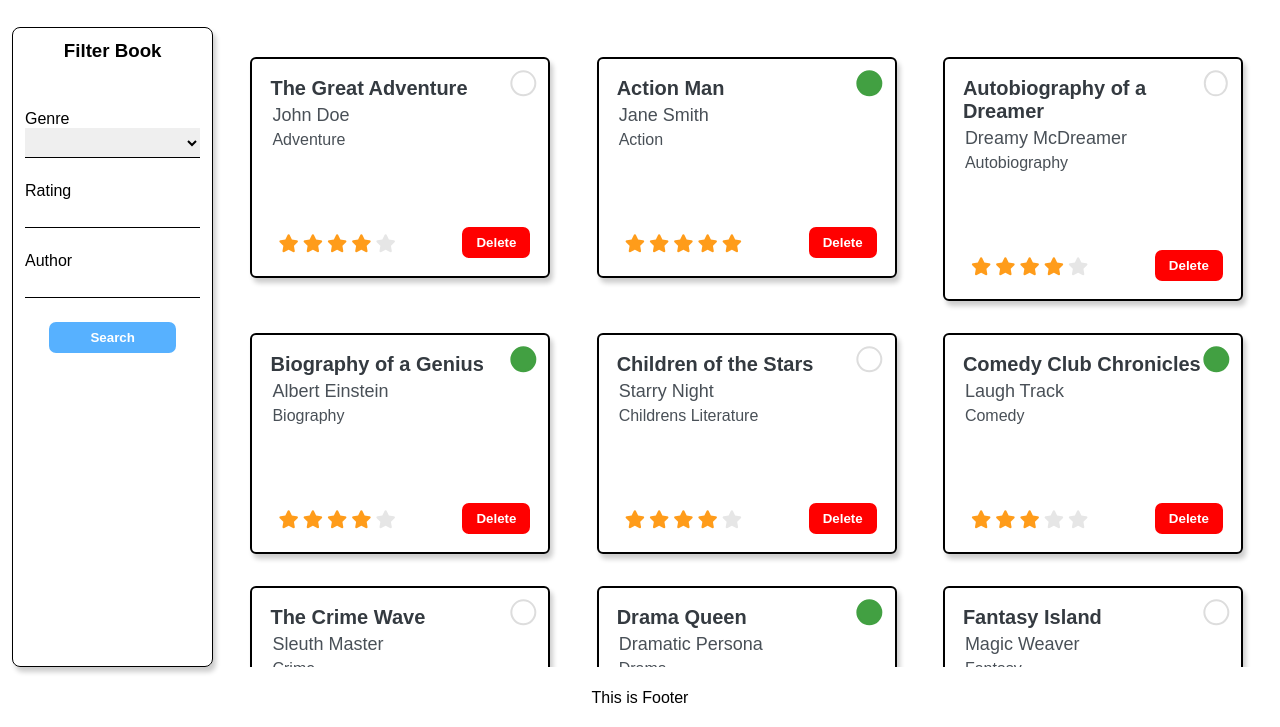
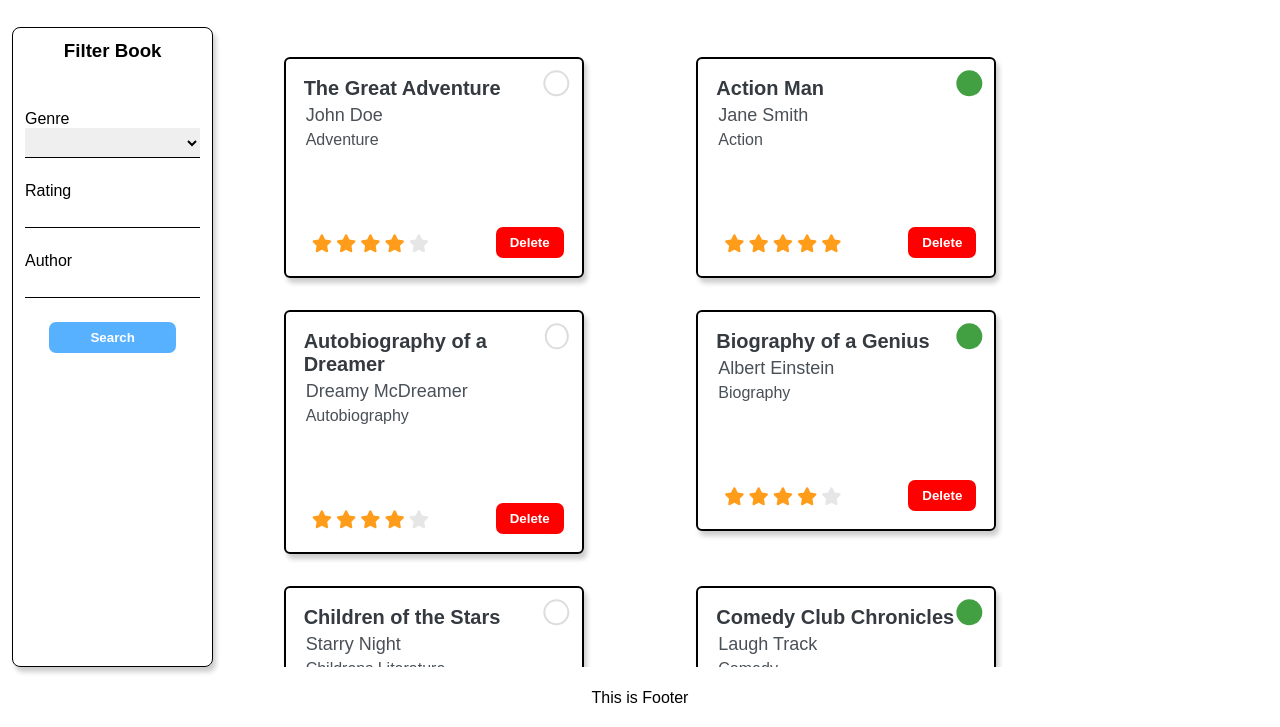
Before and after one commit to Etativel/odin-library, a plain HTML site: page index.html in a window 1280 px wide. Shown: the part 73-800 px from the top of the page. Drawn offline with Linux system fonts and the light colour scheme.

Commit message:
resizing main container

```diff
--- a/style.css
+++ b/style.css
@@ -60,7 +60,7 @@
 }
 
 .main {
-    grid-column: 2/4;
+    /* grid-column: 2/4; */
     padding-bottom: 30px;
     padding-top: 30px;
     overflow: scroll;
@@ -76,7 +76,7 @@
     /* margin-left: 12px; */
 
     /* Uncomment this to get space for sometin on the right side*/
-    /* grid-column: 3; */
+    grid-column: 2;
 }
 
 .filter {
```
